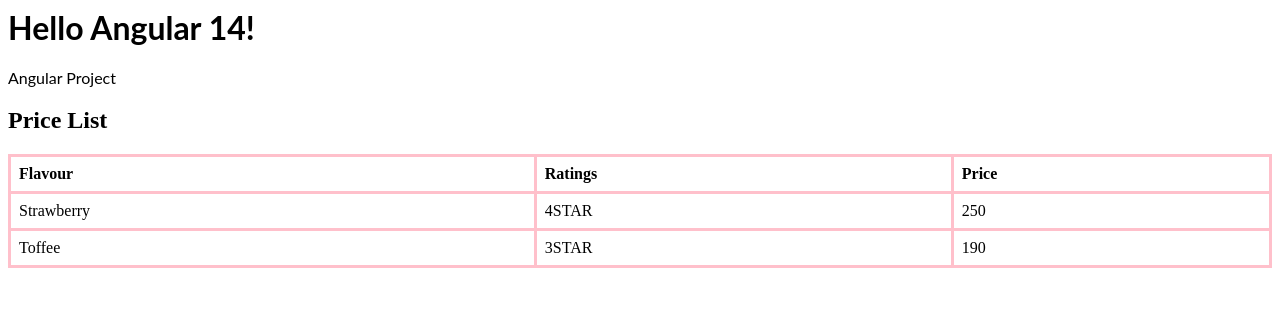
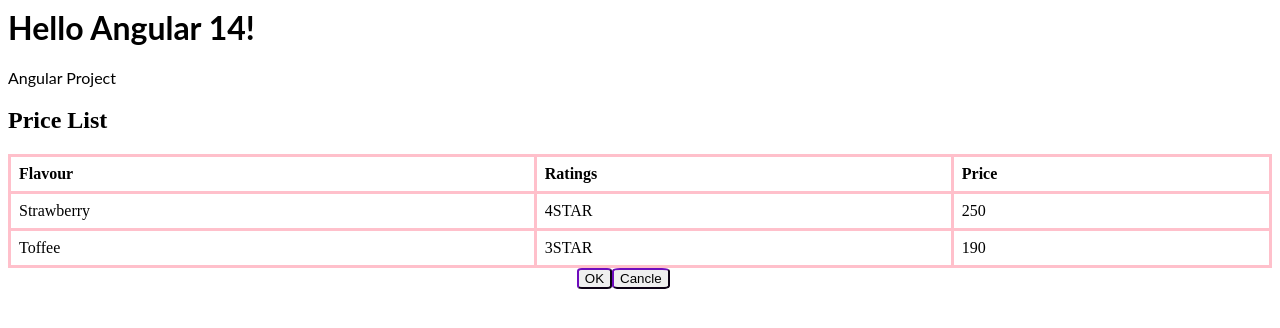
Before and after one commit to Nandhinisn12/Angular-project, an Angular app: page / in a window 1280 px wide. Shown: the top 328 px of the page. Built offline with nearby package versions, Linux system fonts and the light colour scheme.

Commit message:
Update app.component.html

```diff
--- a/src/app/app.component.html
+++ b/src/app/app.component.html
@@ -31,3 +31,5 @@
     <td>190</td>
   </tr>
 </table>
+<button id="button1">OK</button>
+<button id="button2">Cancle</button>
```
